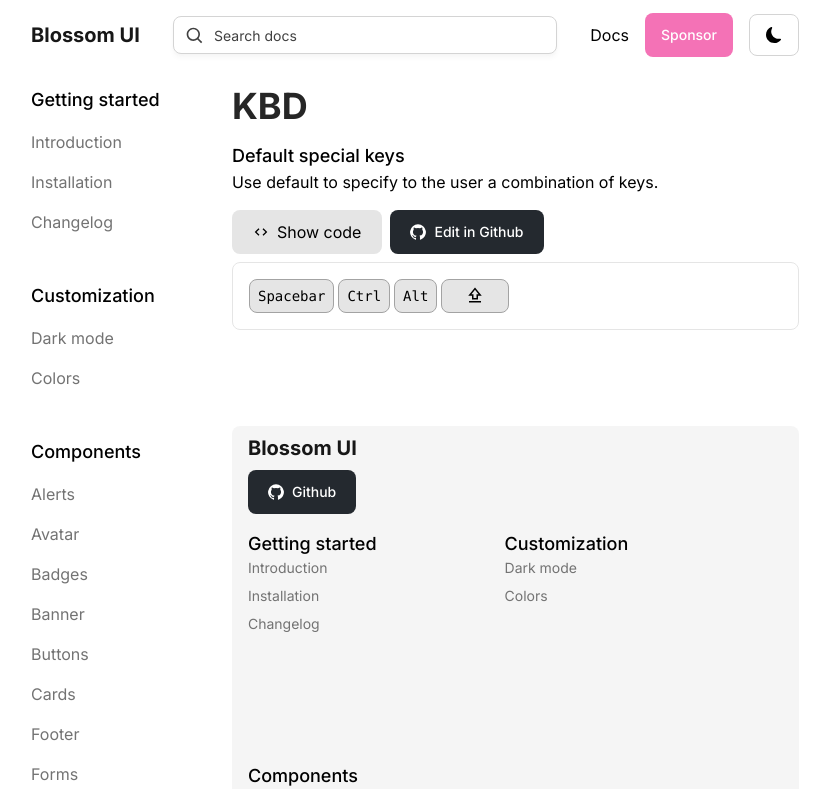
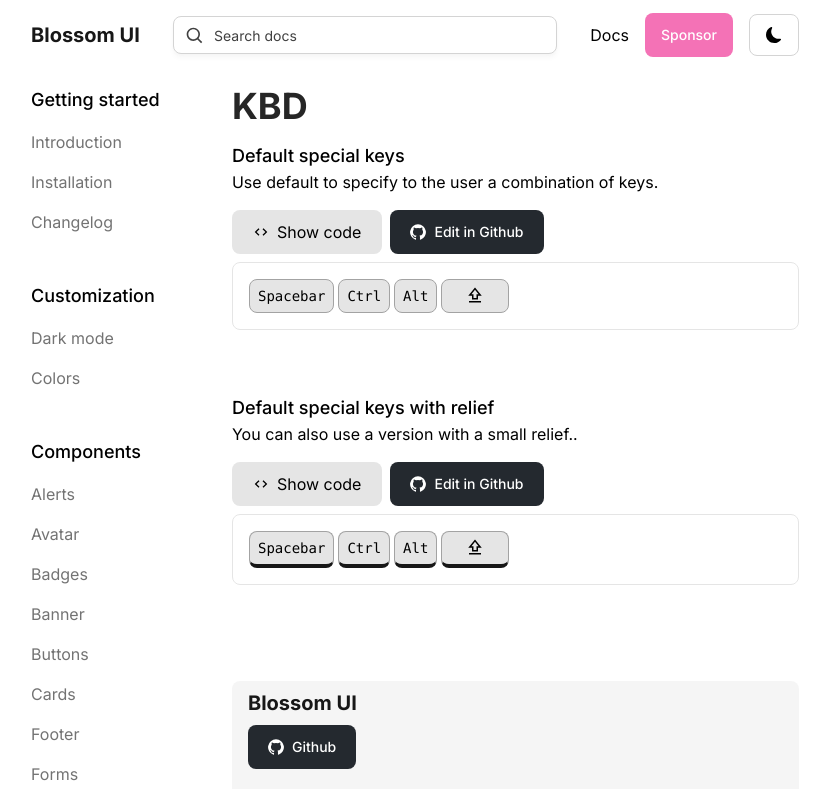
Before and after one commit to juanigarciadev/BlossomUI, a React (Vite) app: page /docs/components/kbd in a window 1280 px wide. Shown: the top 789 px of the page, without its empty margins (225-1055 px from the left). Built offline with nearby package versions, Linux system fonts and the light colour scheme.

Commit message:
Add: Default special keys with relief

```diff
--- /dev/null
+++ b/src/components/Docs/ComponentsDoc/KBD/Default/Relief.jsx
@@ -0,0 +1,48 @@
+import React, { useState } from 'react'
+import { BiCode } from 'react-icons/bi'
+import EditInGithub from '../../../../EditInGithub/EditInGithub'
+import { CodeBlock } from '../../../../CodeBlock/CodeBlock'
+import { AltRelief, CtrlRelief, ShiftRelief, SpacebarRelief } from '../../../../UI/KBD/Default/ReliefKeys'
+
+const ReliefKeys = () => {
+
+    const [showCode, setShowCode] = useState(false)
+
+    const reliefKeys = "<kbd className='text-sm select-none bg-neutral-200 px-2 py-1.5 rounded-lg border border-neutral-400 border-b-4 border-b-neutral-900 dark:bg-neutral-600 dark:border-neutral-400' title='Spacebar'>Spacebar</kbd>\n<kbd className='text-sm select-none bg-neutral-200 px-2 py-1.5 rounded-lg border border-neutral-400 border-b-4 border-b-neutral-900 dark:bg-neutral-600 dark:border-neutral-400' title='Ctrl'>Ctrl</kbd>\n<kbd className='text-sm select-none bg-neutral-200 px-2 py-1.5 rounded-lg border border-neutral-400 border-b-4 border-b-neutral-900 dark:bg-neutral-600 dark:border-neutral-400' title='Alt'>Alt</kbd>\n<kbd className='text-sm select-none bg-neutral-200 px-6 py-1.5 rounded-lg border border-neutral-400 border-b-4 border-b-neutral-900 dark:bg-neutral-600 dark:border-neutral-400' title='Shift'><svg xmlns='http://www.w3.org/2000/svg' width='18' height='18' viewBox='0 0 24 24'><path fill='currentColor' d='M8 18v-5H3l9-11l9 11h-5v5H8Zm2-2h4v-5h2.775L12 5.15L7.225 11H10v5Zm2-5.425ZM4 22v-2h16v2H4Z'/></svg></kbd>"
+
+    return (
+        <article>
+            <div className='pb-4'>
+                <h3 className='text-lg font-medium'>Default special keys with relief</h3>
+                <p className='dark:text-neutral-300'>You can also use a version with a small relief..</p>
+            </div>
+            <div className='flex gap-2 pb-2 select-none lg:flex-col'>
+                <div className='flex items-center bg-neutral-200 p-[5px] rounded-lg dark:bg-neutral-800 lg:w-full'>
+                    <span className={showCode ? 'flex items-center gap-2 px-4 py-1 rounded-lg cursor-pointer bg-neutral-400 dark:bg-neutral-900 lg:w-full lg:justify-center' : 'flex items-center gap-2 px-4 py-1 rounded-lg cursor-pointer hover:bg-neutral-400 dark:hover:bg-neutral-900 lg:w-full lg:justify-center'} onClick={() => setShowCode(!showCode)}><BiCode />Show code</span>
+                </div>
+                <EditInGithub url={'https://github.com/juanigarciadev/BlossomUI/blob/main/src/components/UI/Buttons/Normal/Default.jsx'} />
+            </div>
+            <div className='flex flex-col'>
+                {showCode ?
+                    <div>
+                        <section className='flex flex-wrap rounded-lg gap-1 p-4 bg-white border border-neutral-200 w-full dark:bg-[#222222] dark:border-neutral-700'>
+                            <SpacebarRelief />
+                            <CtrlRelief />
+                            <AltRelief />
+                            <ShiftRelief />
+                        </section>
+                        <CodeBlock name={'Default special keys with relief'} code={reliefKeys} language={'javascript'} />
+                    </div>
+                    :
+                    <section className='flex flex-wrap rounded-lg gap-1 p-4 bg-white border border-neutral-200 w-full dark:bg-[#222222] dark:border-neutral-700'>
+                        <SpacebarRelief />
+                        <CtrlRelief />
+                        <AltRelief />
+                        <ShiftRelief />
+                    </section>}
+            </div>
+        </article>
+    )
+}
+
+export default ReliefKeys
--- a/src/components/Docs/ComponentsDoc/KBD/KBDDocumentation.jsx
+++ b/src/components/Docs/ComponentsDoc/KBD/KBDDocumentation.jsx
@@ -4,6 +4,7 @@
 import DocNav from '../../DocNav'
 import Footer from '../../../Footer/Footer'
 import SpecialKeys from './Default/SpecialKeys'
+import ReliefKeys from './Default/Relief'
 
 const KBDDocumentation = () => {
     const [docNav, setDocNav] = useState(false)
@@ -22,6 +23,7 @@
                 )}
                 <div className='flex flex-col pb-16 gap-16'>
                     <SpecialKeys />
+                    <ReliefKeys />
                 </div>
                 <Footer />
             </section>
--- /dev/null
+++ b/src/components/UI/KBD/Default/ReliefKeys.jsx
@@ -0,0 +1,27 @@
+import React from 'react'
+
+export const SpacebarRelief = () => {
+    return (
+        <kbd className='text-sm select-none bg-neutral-200 px-2 py-1.5 rounded-lg border border-neutral-400 border-b-4 border-b-neutral-900 dark:bg-neutral-600 dark:border-neutral-400' title='Spacebar'>Spacebar</kbd>
+    )
+}
+
+export const CtrlRelief = () => {
+    return (
+        <kbd className='text-sm select-none bg-neutral-200 px-2 py-1.5 rounded-lg border border-neutral-400 border-b-4 border-b-neutral-900 dark:bg-neutral-600 dark:border-neutral-400' title='Ctrl'>Ctrl</kbd>
+    )
+}
+
+export const AltRelief = () => {
+    return (
+        <kbd className='text-sm select-none bg-neutral-200 px-2 py-1.5 rounded-lg border border-neutral-400 border-b-4 border-b-neutral-900 dark:bg-neutral-600 dark:border-neutral-400' title='Alt'>Alt</kbd>
+    )
+}
+
+export const ShiftRelief = () => {
+    return (
+        <kbd className='text-sm select-none bg-neutral-200 px-6 py-1.5 rounded-lg border border-neutral-400 border-b-4 border-b-neutral-900 dark:bg-neutral-600 dark:border-neutral-400' title='Shift'>
+            <svg xmlns="http://www.w3.org/2000/svg" width="18" height="18" viewBox="0 0 24 24"><path fill="currentColor" d="M8 18v-5H3l9-11l9 11h-5v5H8Zm2-2h4v-5h2.775L12 5.15L7.225 11H10v5Zm2-5.425ZM4 22v-2h16v2H4Z" /></svg>
+        </kbd>
+    )
+}
```
